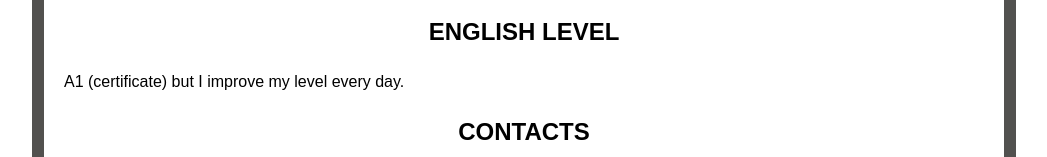
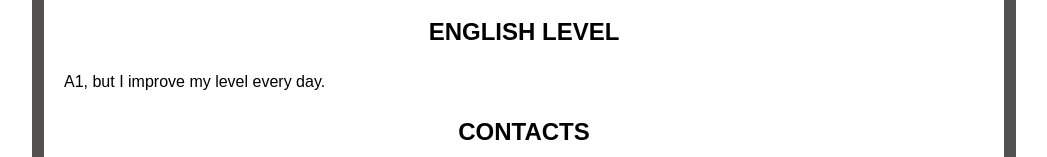
Before and after one commit to LizaLeus/rsschool-cv, a plain HTML site: page index.html in a window 1280 px wide. Shown: the part 1218-1375 px from the top of the page, without its empty margins (116-1163 px from the left). Drawn offline with Linux system fonts and the light colour scheme.

Commit message:
fix: change english level in html file

```diff
--- a/index.html
+++ b/index.html
@@ -36,7 +36,7 @@
         <h2>WORK EXPERIENCE</h2>
         <p class="info_work">I didn’t work as a programmer.</p>
         <h2>ENGLISH LEVEL</h2>
-        <p class="info-engl">A1 (certificate) but I improve my level every day.</p>
+        <p class="info-engl">A1, but I improve my level every day.</p>
         </section>
         <section>
           <h2>CONTACTS</h2>
```
